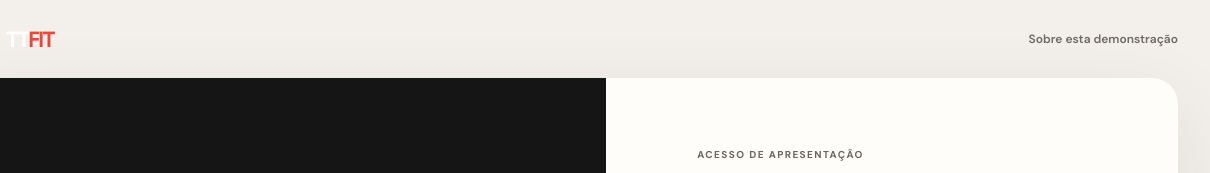
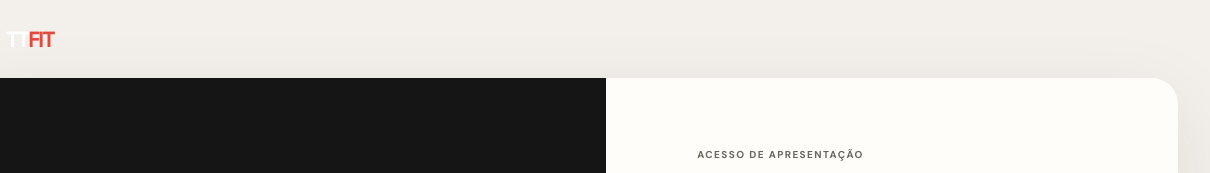
Before and after one commit to EugenioJ/ttfit, a plain HTML site: page index.html in a window 1280 px wide. Shown: the top 173 px of the page, 70-1280 px from the left. Drawn offline with Linux system fonts and the light colour scheme.

Commit message:
fix: remove demo link from login header

```diff
--- a/index.html
+++ b/index.html
@@ -17,7 +17,6 @@
       <img class="brand-icon" src="/manus-storage/async-images/cHAF5ILUukEEUvMitb64xl/image-1.webp" alt="">
       <span class="brand-name">TT<span>FIT</span></span>
     </a>
-    <a class="topbar-link" href="#ajuda">Sobre esta demonstração</a>
   </header>
 
   <main id="principal" class="auth-layout">
```
